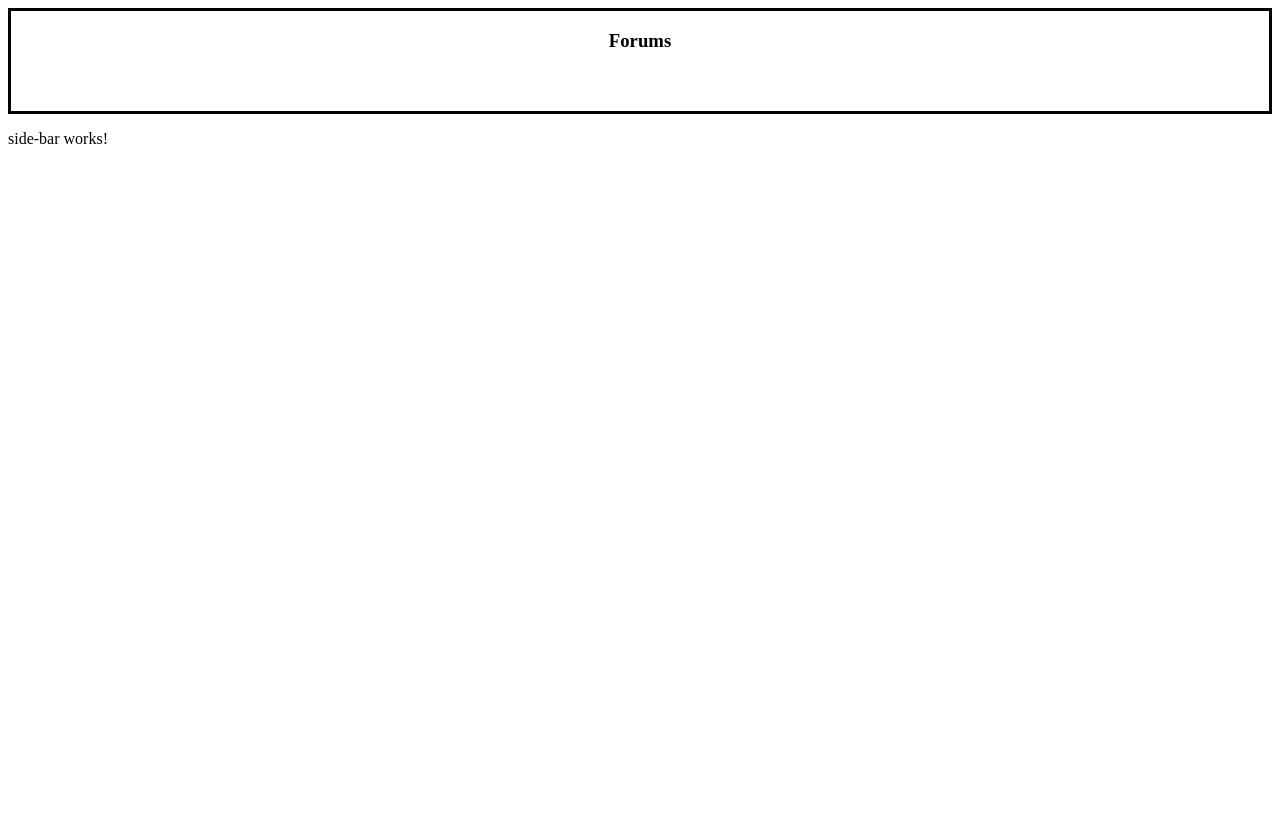
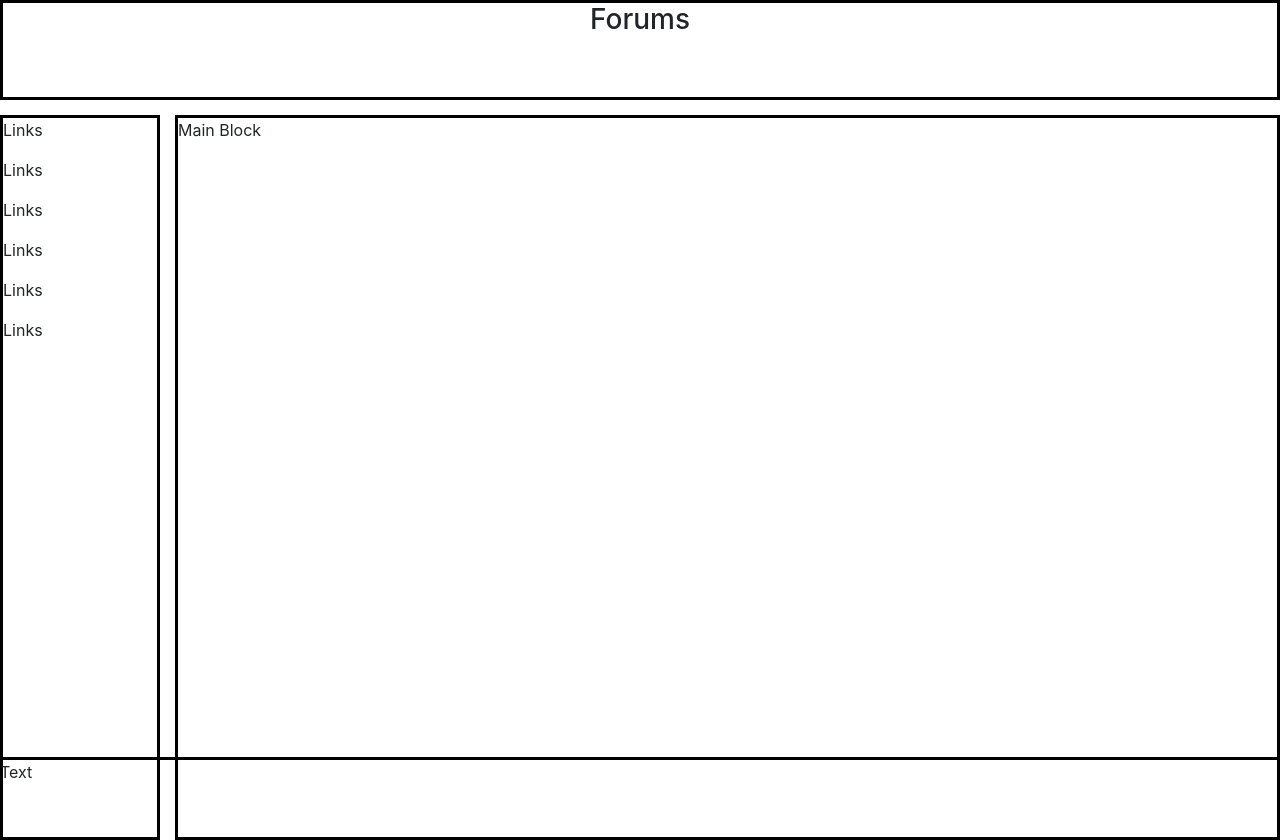
Before and after one commit to Zizzs/Angular-Forums, an Angular app: page / in a window 1280 px wide. Before the commit the page ends 800 px from the top, so only its background shows below. Built offline with nearby package versions, Linux system fonts and the light colour scheme.

Commit message:
Completed the base website layout.

```diff
--- a/angular.json
+++ b/angular.json
@@ -23,6 +23,7 @@
               "src/assets"
             ],
             "styles": [
+              "node_modules/bootstrap/dist/css/bootstrap.min.css",
               "src/styles.css"
             ],
             "scripts": []
--- a/package.json
+++ b/package.json
@@ -19,7 +19,9 @@
     "@angular/platform-browser": "~7.2.0",
     "@angular/platform-browser-dynamic": "~7.2.0",
     "@angular/router": "~7.2.0",
+    "bootstrap": "^4.2.1",
     "core-js": "^2.5.4",
+    "jquery": "^3.3.1",
     "rxjs": "~6.3.3",
     "tslib": "^1.9.0",
     "zone.js": "~0.8.26"
--- a/src/app/app.component.css
+++ b/src/app/app.component.css
@@ -0,0 +1,4 @@
+#mainGrid {
+    display: grid;
+    grid-template-columns: 1fr 7fr;
+}
--- a/src/app/app.component.html
+++ b/src/app/app.component.html
@@ -3,6 +3,7 @@
 <app-header></app-header>
 <div id="mainGrid">
   <app-side-bar></app-side-bar>
+  <app-main-block></app-main-block>
 </div>
-
+<app-footer></app-footer>
 <router-outlet></router-outlet>
--- a/src/app/footer/footer.component.css
+++ b/src/app/footer/footer.component.css
@@ -0,0 +1,9 @@
+.footer {
+    position: fixed;
+    left: 0;
+    bottom: 0;
+    width: 100%;
+    border-top: 3px solid black;
+    display: grid;
+    grid-template-columns: 1fr 1fr;
+ }
--- a/src/app/footer/footer.component.html
+++ b/src/app/footer/footer.component.html
@@ -1,3 +1,3 @@
-<p>
-  footer works!
-</p>
+<div class="footer">
+  <p>Text</p>
+</div>
--- a/src/app/main-block/main-block.component.css
+++ b/src/app/main-block/main-block.component.css
@@ -0,0 +1,7 @@
+#mainBlockDiv {
+    border: 3px solid black;
+    margin-top: 15px;
+    margin-left: 15px;
+    height: 725px;
+    overflow-y: scroll;
+}
--- a/src/app/main-block/main-block.component.html
+++ b/src/app/main-block/main-block.component.html
@@ -1,3 +1,3 @@
-<p>
-  main-block works!
-</p>
+<div id="mainBlockDiv">
+  <p>Main Block</p>
+</div>
--- a/src/app/side-bar/side-bar.component.css
+++ b/src/app/side-bar/side-bar.component.css
@@ -0,0 +1,5 @@
+#sideBarDiv {
+    border: 3px solid black;
+    margin-top: 15px;
+    height: 725px;
+}
--- a/src/app/side-bar/side-bar.component.html
+++ b/src/app/side-bar/side-bar.component.html
@@ -1,3 +1,8 @@
-<p>
-  side-bar works!
-</p>
+<div id="sideBarDiv">
+  <p>Links</p>
+  <p>Links</p>
+  <p>Links</p>
+  <p>Links</p>
+  <p>Links</p>
+  <p>Links</p>
+</div>
```
Also changed, not shown: 1 other file (tests, documents, lock files or other folders).
